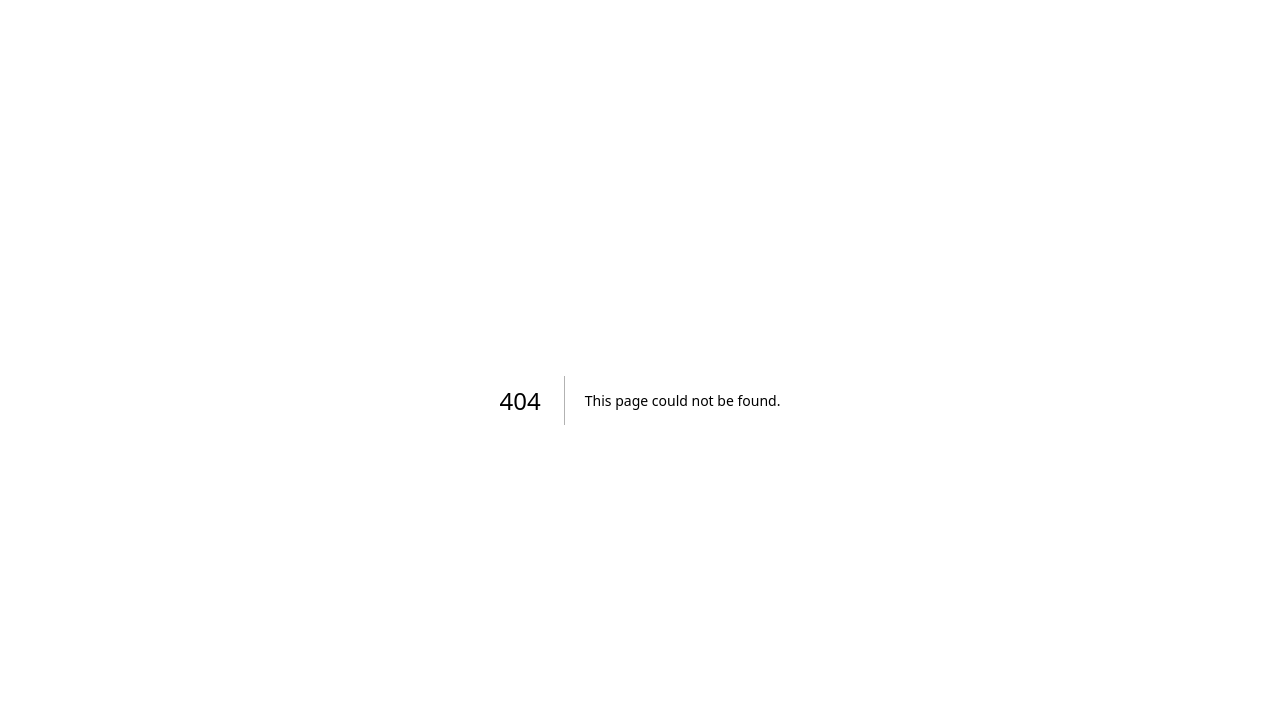
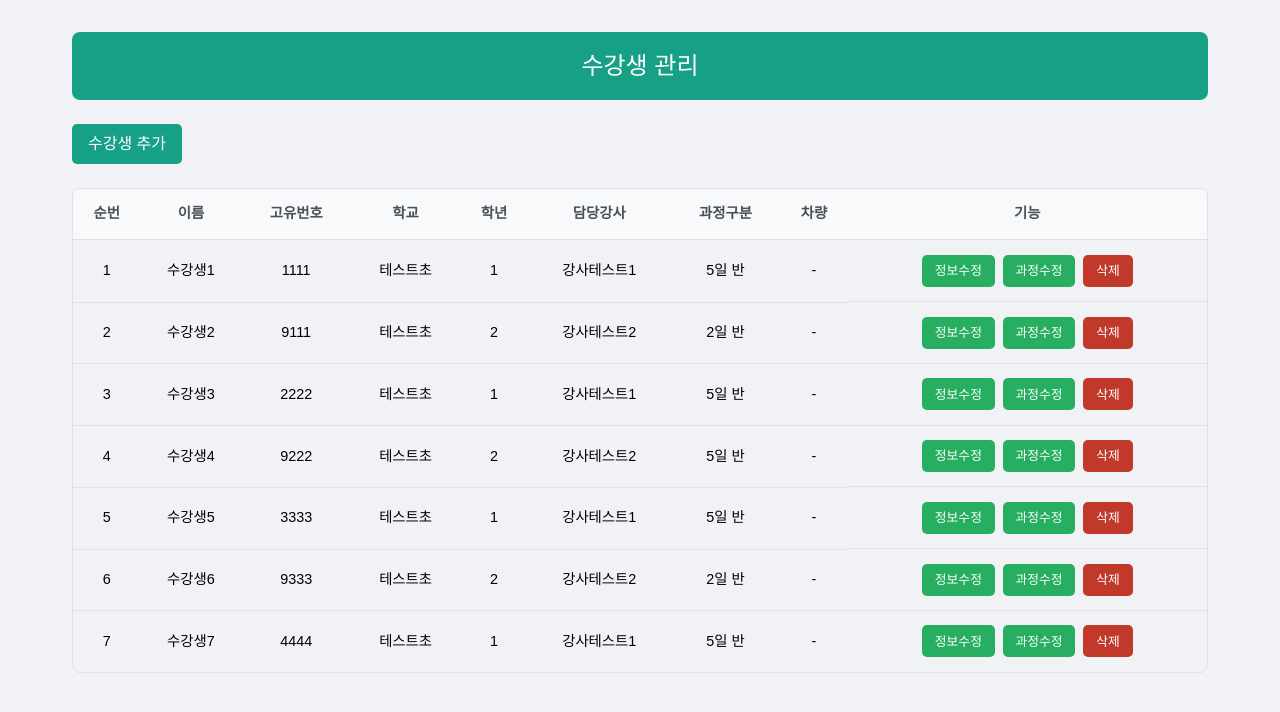
Before and after one commit to lattesmoody/shhoban_piano, a Next.js app: page /student_manage in a window 1280 px wide. Before the commit this address had no page. Shown: the top 712 px of the page. Built offline with nearby package versions, Linux system fonts and the light colour scheme.

Commit message:
[ADD] student_manage  추가

```diff
--- /dev/null
+++ b/app/student_manage/page.module.css
@@ -0,0 +1,126 @@
+/* 전반적인 레이아웃 */
+.container {
+  padding: 2rem;
+  max-width: 1200px;
+  margin: 0 auto;
+  font-family: 'Pretendard', sans-serif;
+}
+
+/* 헤더 스타일 */
+.header {
+  background-color: #16a085; /* 이미지의 청록색 */
+  padding: 1rem 1.5rem;
+  margin-bottom: 1.5rem;
+  border-radius: 8px;
+}
+
+.title {
+  color: white;
+  text-align: center;
+  font-size: 1.5rem;
+  margin: 0;
+}
+
+/* '수강생 추가' 버튼 영역 */
+.actionBar {
+  margin-bottom: 1.5rem;
+}
+
+/* 반응형 테이블 컨테이너 */
+.tableContainer {
+  width: 100%;
+  overflow-x: auto; /* 핵심: 화면이 좁아지면 가로 스크롤 생성 */
+  border: 1px solid #dee2e6;
+  border-radius: 8px;
+}
+
+/* 테이블 기본 스타일 */
+.studentTable {
+  width: 100%;
+  min-width: 800px; /* 모바일에서 스크롤이 생기는 최소 너비 */
+  border-collapse: collapse;
+  text-align: center;
+  font-size: 0.9rem;
+}
+
+.studentTable th,
+.studentTable td {
+  padding: 0.9rem 0.5rem;
+  border-bottom: 1px solid #dee2e6;
+  white-space: nowrap; /* 셀 내용이 줄바꿈되지 않도록 설정 */
+}
+
+/* 테이블 헤더 */
+.tableHeader {
+  background-color: #f8f9fa;
+  color: #495057;
+  font-weight: 600;
+}
+
+/* 테이블 본문 행 */
+.studentTable tbody tr:hover {
+  background-color: #f1f3f5; /* 마우스 호버 시 배경색 변경 (UX 개선) */
+}
+
+.studentTable tbody tr:last-child td {
+  border-bottom: none;
+}
+
+/* 기능(Action) 버튼 셀 */
+.actionCell {
+  display: flex;
+  justify-content: center;
+  gap: 0.5rem;
+}
+
+/* 공용 버튼 스타일 */
+.primaryButton, .actionButton {
+  border: none;
+  padding: 0.5rem 1rem;
+  border-radius: 5px;
+  color: white;
+  font-weight: 500;
+  cursor: pointer;
+  transition: background-color 0.2s;
+}
+
+.primaryButton {
+  background-color: #16a085;
+}
+
+.primaryButton:hover {
+  background-color: #1abc9c;
+}
+
+/* 테이블 내 기능 버튼 */
+.actionButton {
+  background-color: #27ae60;
+  font-size: 0.8rem;
+  padding: 0.4rem 0.8rem;
+}
+
+.actionButton:hover {
+  background-color: #2ecc71;
+}
+
+/* 삭제 버튼은 색상으로 구분 (UX 개선) */
+.deleteButton {
+  background-color: #c0392b;
+}
+
+.deleteButton:hover {
+  background-color: #e74c3c;
+}
+
+/* 스크린 리더 사용자만 인식할 수 있는 숨김 클래스 (접근성) */
+.sr-only {
+  position: absolute;
+  width: 1px;
+  height: 1px;
+  padding: 0;
+  margin: -1px;
+  overflow: hidden;
+  clip: rect(0, 0, 0, 0);
+  white-space: nowrap;
+  border-width: 0;
+}
--- /dev/null
+++ b/app/student_manage/page.tsx
@@ -0,0 +1,111 @@
+'use client'; // 상태 관리(useState)를 위해 클라이언트 컴포넌트로 지정
+
+import React, { useState, useEffect } from 'react';
+import styles from './page.module.css';
+// 2025.09.09 라이브러리 추가
+import Link from 'next/link'; // Next.js의 페이지 이동을 위한 컴포넌트
+
+
+// 학생 데이터의 타입을 정의하여 코드 안정성 확보 (TypeScript)
+type Student = {
+  id: number;
+  name: string;
+  uniqueId: number;
+  school: string;
+  grade: number;
+  member: string;
+  course: string;
+  vehicle: string | null; // 차량 정보는 없을 수도 있음을 명시
+};
+
+// 서버로부터 받아왔다고 가정하는 목업(mock) 데이터
+const mockStudentData: Student[] = [
+  { id: 1, name: '수강생1', uniqueId: 1111, school: '테스트초', grade: 1, member: '강사테스트1', course: '5일 반', vehicle: null },
+  { id: 2, name: '수강생2', uniqueId: 9111, school: '테스트초', grade: 2, member: '강사테스트2', course: '2일 반', vehicle: null },
+  { id: 3, name: '수강생3', uniqueId: 2222, school: '테스트초', grade: 1, member: '강사테스트1', course: '5일 반', vehicle: null },
+  { id: 4, name: '수강생4', uniqueId: 9222, school: '테스트초', grade: 2, member: '강사테스트2', course: '5일 반', vehicle: null },
+  { id: 5, name: '수강생5', uniqueId: 3333, school: '테스트초', grade: 1, member: '강사테스트1', course: '5일 반', vehicle: null },
+  { id: 6, name: '수강생6', uniqueId: 9333, school: '테스트초', grade: 2, member: '강사테스트2', course: '2일 반', vehicle: null },
+  { id: 7, name: '수강생7', uniqueId: 4444, school: '테스트초', grade: 1, member: '강사테스트1', course: '5일 반', vehicle: null },
+];
+
+export default function StudentManagementPage() {
+  // 학생 목록 데이터를 상태로 관리
+  const [students, setStudents] = useState<Student[]>([]);
+
+  // 컴포넌트가 처음 렌더링될 때 데이터를 불러오는 로직
+  useEffect(() => {
+    // 실제 환경에서는 이 부분에 API 호출 코드가 들어감
+    // 예: fetch('/api/students').then(res => res.json()).then(data => setStudents(data));
+    setStudents(mockStudentData);
+  }, []); // 빈 배열을 전달하여 최초 1회만 실행되도록 설정
+
+  // 각 버튼에 대한 핸들러 함수 (지금은 console에 로그만 출력)
+  const handleEditInfo = (id: number) => alert(`정보수정 클릭: 학생 ID ${id}`);
+  const handleEditCourse = (id: number) => alert(`과정수정 클릭: 학생 ID ${id}`);
+  const handleDelete = (id: number) => {
+    if (confirm(`정말로 학생 ID ${id}를 삭제하시겠습니까?`)) {
+      // 실제로는 API를 호출하여 서버의 데이터를 삭제.
+      setStudents(prevStudents => prevStudents.filter(student => student.id !== id));
+      alert(`학생 ID ${id}가 삭제되었습니다.`);
+    }
+  };
+
+  return (
+    <div className={styles.container}>
+      <header className={styles.header}>
+        <h1 className={styles.title}>수강생 관리</h1>
+      </header>
+
+      {/* 실제 프로젝트에서는 이 부분도 별도 컴포넌트(e.g., <ActionBar />)로 분리 필요 */}
+      <div className={styles.actionBar}>
+        <button className={styles.primaryButton}>수강생 추가</button>
+      </div>
+
+      <main>
+        {/* 이 div가 반응형 테이블의 핵심 */}
+        <div className={styles.tableContainer}>
+          <table className={styles.studentTable}>
+            {/* 웹 접근성을 위해 테이블의 제목을 제공 */}
+            <caption className="sr-only">수강생 목록 테이블</caption>
+            <thead className={styles.tableHeader}>
+              <tr>
+                <th scope="col">순번</th>
+                <th scope="col">이름</th>
+                <th scope="col">고유번호</th>
+                <th scope="col">학교</th>
+                <th scope="col">학년</th>
+                <th scope="col">담당강사</th>
+                <th scope="col">과정구분</th>
+                <th scope="col">차량</th>
+                <th scope="col">기능</th>
+              </tr>
+            </thead>
+            <tbody>
+              {students.map((student, index) => (
+                <tr key={student.id}>
+                  <td>{index + 1}</td>
+                  <td>{student.name}</td>
+                  <td>{student.uniqueId}</td>
+                  <td>{student.school}</td>
+                  <td>{student.grade}</td>
+                  <td>{student.member}</td>
+                  <td>{student.course}</td>
+                  <td>{student.vehicle || '-'}</td>
+                  <td className={styles.actionCell}>
+                    {/* ===== 핵심: Link 컴포넌트로 수정 페이지 이동 ===== */}
+                    <Link href={`/edit/${student.id}`} passHref>
+                      <button className={styles.actionButton}>정보수정</button>
+                    </Link>
+                    <button onClick={() => handleEditCourse(student.id)} className={styles.actionButton}>과정수정</button>
+                    <button onClick={() => handleDelete(student.id)} className={`${styles.actionButton} ${styles.deleteButton}`}>삭제</button>
+                  </td>
+                </tr>
+              ))}
+            </tbody>
+          </table>
+        </div>
+      </main>
+    </div>
+  );
+}
```
